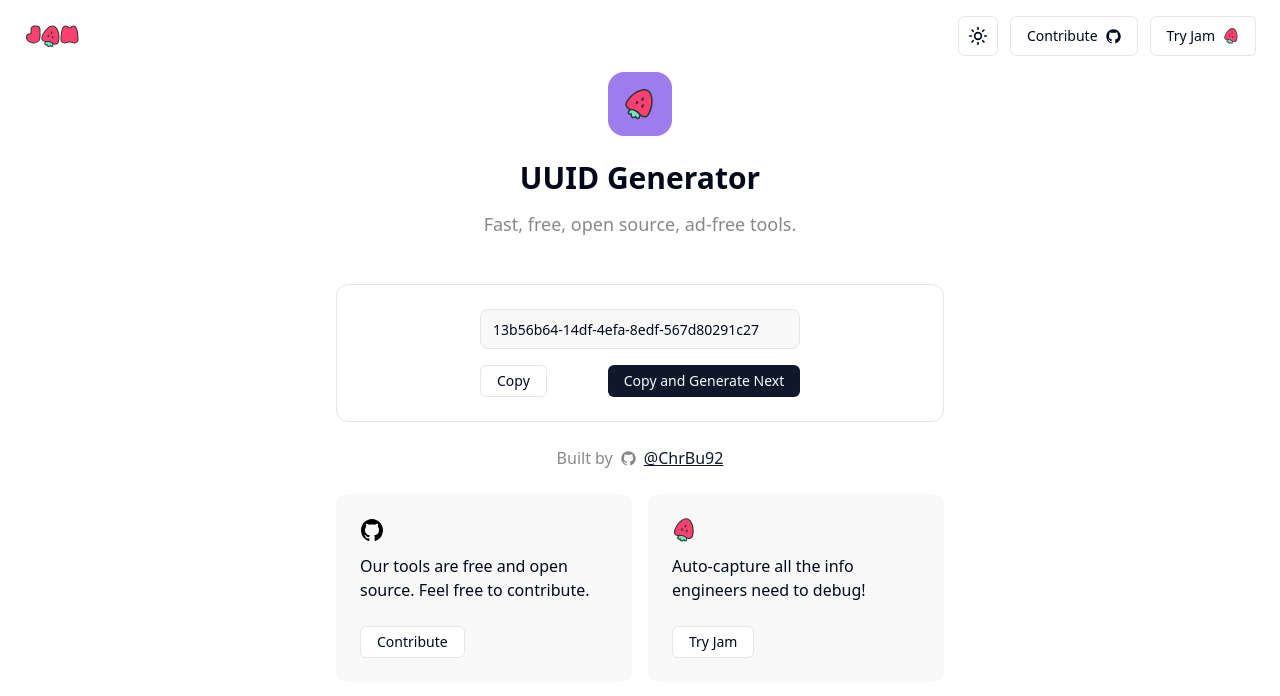
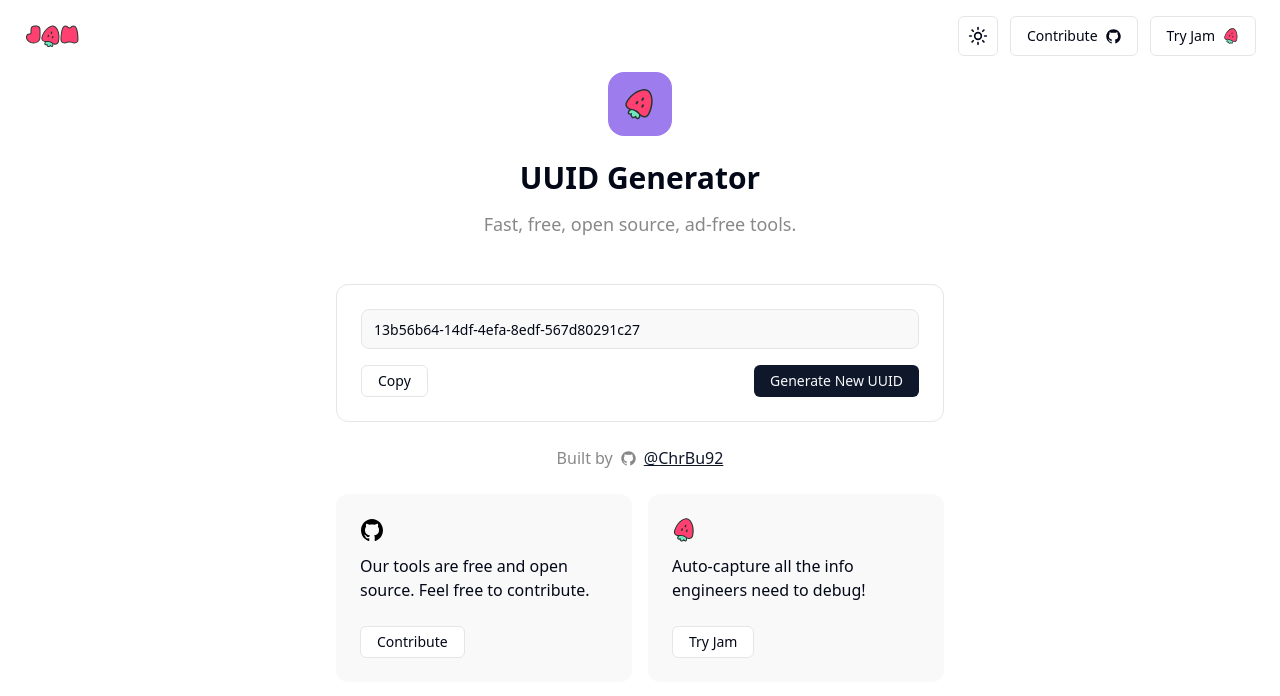
Before and after one commit to jamdotdev/jam-dev-utilities, a Next.js app: page /utilities/uuid-generator in a window 1280 px wide. Shown: the top 696 px of the page. Built offline with nearby package versions, Linux system fonts and the light colour scheme.

Commit message:
fix: remove static width constraints
- make sure that each button has single responsibility
- adapt current look to be more like other tools

```diff
--- a/components/utils/tools-list.ts
+++ b/components/utils/tools-list.ts
@@ -122,7 +122,7 @@
   {
     title: "UUID Generator",
     description:
-      "Generate random UUIDs.",
+      "Generate random UUIDs. Useful for creating unique identifiers for various applications such as database keys, session IDs, and more.",
     link: "/utilities/uuid-generator",
   },
 ];
--- a/pages/utilities/uuid-generator.tsx
+++ b/pages/utilities/uuid-generator.tsx
@@ -11,15 +11,7 @@
 import GitHubContribution from "@/components/GitHubContribution";
 
 export default function UuidGenerator() {
-  const { buttonText, handleCopy } = useCopyToClipboard();
-  const { buttonText: copyAndNextText, handleCopy: handleCopyAndNext } =
-    useCopyToClipboard("Copy and Generate Next");
-
-  const copyAndNext = () => {
-    handleCopyAndNext(currentUuid);
-    setCurrentUUid(crypto.randomUUID());
-  };
-
+  const { buttonText, handleCopy } = useCopyToClipboard("Copy");
   const [currentUuid, setCurrentUUid] = useState(crypto.randomUUID());
 
   return (
@@ -44,20 +36,21 @@
             <Input
               value={currentUuid}
               readOnly
-              className="w-80 mb-4 justify-center"
+              className="mb-4 justify-center"
             />
           </div>
-          <div className="flex justify-center items-center">
-            <div className="w-80">
-              <Button className="max-w-40" variant="outline" onClick={() => handleCopy(currentUuid)}>
-                {buttonText}
-              </Button>
-              <Button className="w-48 float-right" onClick={() => copyAndNext()}>
-                {copyAndNextText}
-              </Button>
-            </div>
+          <div className="flex flex-1 justify-between items-center">
+            <Button
+              className="max-w-40"
+              variant="outline"
+              onClick={() => handleCopy(currentUuid)}
+            >
+              {buttonText}
+            </Button>
+            <Button onClick={() => setCurrentUUid(crypto.randomUUID())}>
+              Generate New UUID
+            </Button>
           </div>
-
         </Card>
       </section>
 
```
Also changed, not shown: 1 other file (tests, documents, lock files or other folders).
